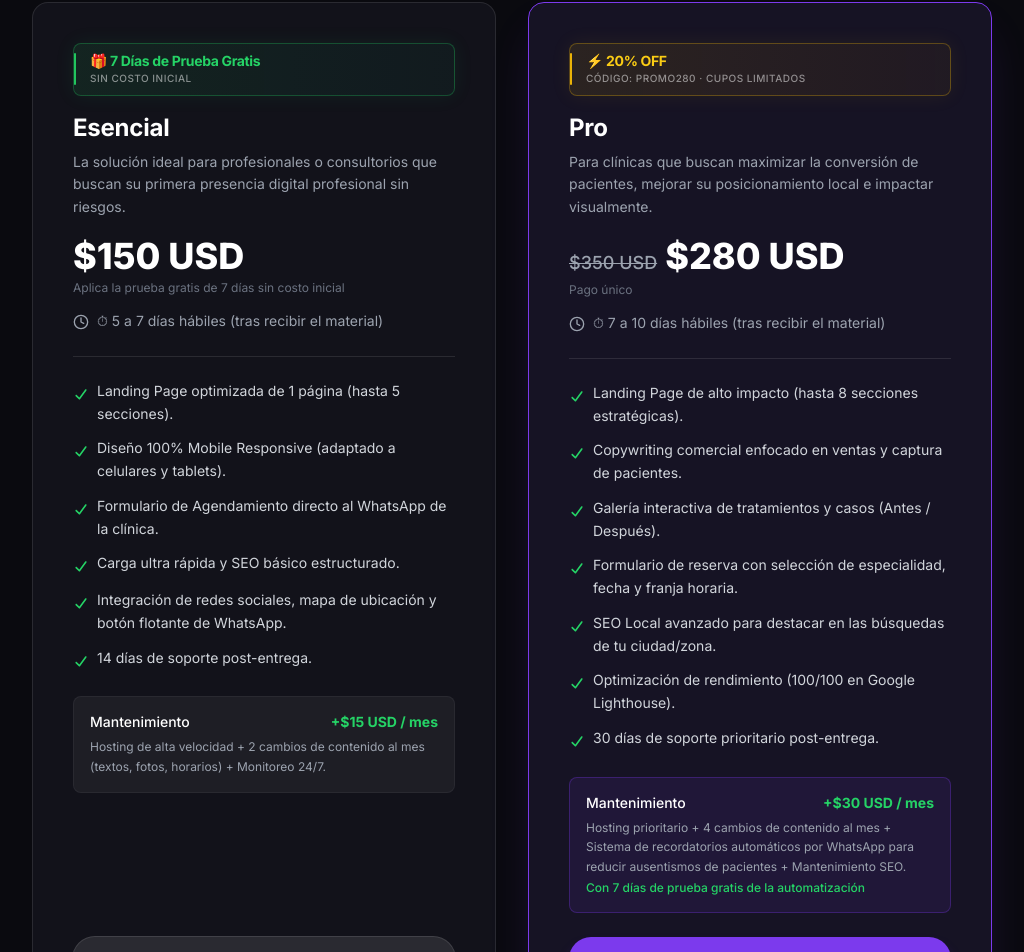
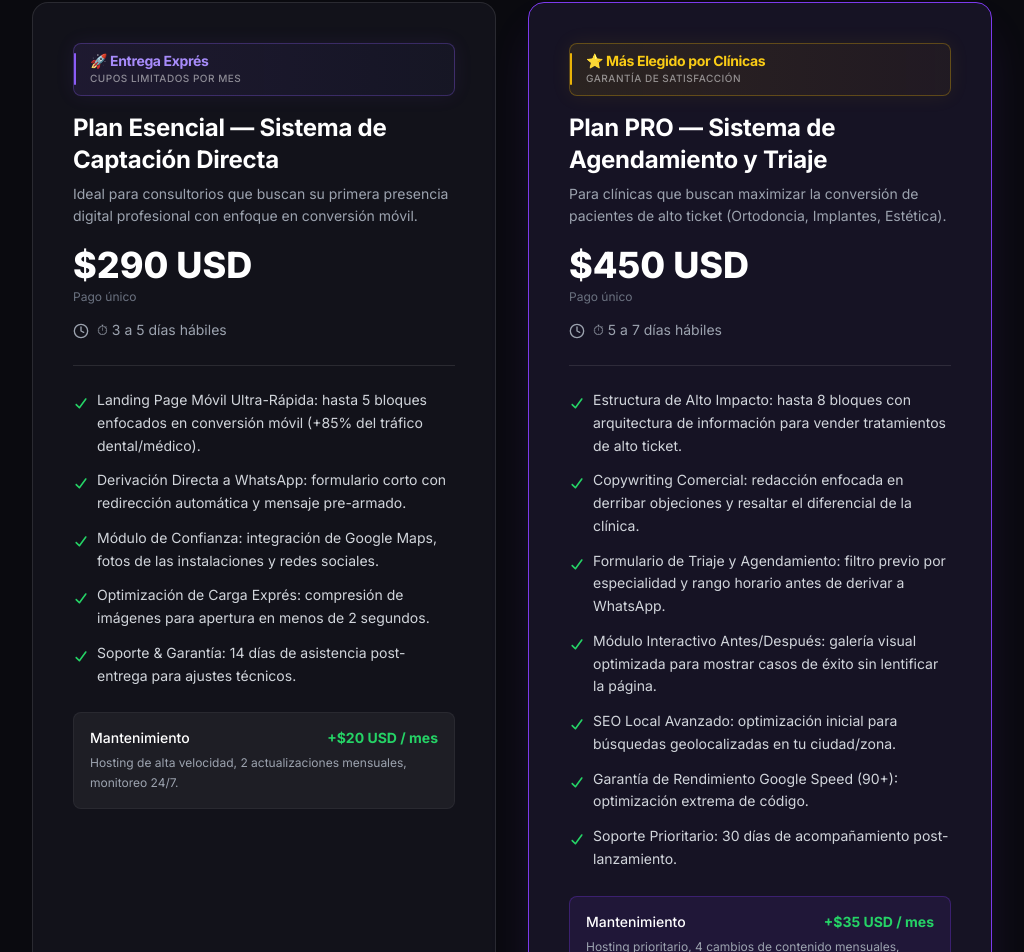
Before and after one commit to Y-emanuel/landing-EY-Studio, a React (Vite) app: page / in a window 1280 px wide. Shown: the part 6296-7248 px from the top of the page, without its empty margins (128-1152 px from the left). Built offline with nearby package versions, Linux system fonts and the light colour scheme; a web font is replaced by a local one.

Commit message:
actualizacion

```diff
--- a/src/components/Pricing.tsx
+++ b/src/components/Pricing.tsx
@@ -1,5 +1,6 @@
 import { motion } from 'framer-motion'
 import { SectionLabel } from './ui'
+import { whatsappLink } from '../content/constants'
 
 // ============================================================
 // SVG ICONS
@@ -27,7 +28,7 @@ const ClockIcon = () => (
 // ============================================================
 // TIPOS
 // ============================================================
-type BadgeType = 'trial' | 'promo'
+type BadgeType = 'esencial' | 'pro'
 
 interface PricingBadgeProps {
   badge: {
@@ -48,7 +49,6 @@ interface PricingPlan {
   description: string
   price: string
   priceNote: string
-  originalPrice?: string
   deliveryTime: string
   features: string[]
   maintenance: {
@@ -62,101 +62,89 @@ interface PricingPlan {
 }
 
 // ============================================================
-// DATOS DE PRECIOS (con `as const` para forzar literales)
+// DATOS DE PRECIOS (actualizados)
 // ============================================================
 const pricingData: PricingPlan[] = [
   {
     id: 'esencial',
-    name: 'Esencial',
+    name: 'Plan Esencial — Sistema de Captación Directa',
     badge: {
-      label: '🎁 7 Días de Prueba Gratis',
-      subLabel: 'Sin costo inicial',
-      type: 'trial' as const,
+      label: '🚀 Entrega Exprés',
+      subLabel: 'Cupos limitados por mes',
+      type: 'esencial',
     },
-    description: 'La solución ideal para profesionales o consultorios que buscan su primera presencia digital profesional sin riesgos.',
-    price: '$150 USD',
-    priceNote: 'Aplica la prueba gratis de 7 días sin costo inicial',
-    deliveryTime: '5 a 7 días hábiles (tras recibir el material)',
+    description: 'Ideal para consultorios que buscan su primera presencia digital profesional con enfoque en conversión móvil.',
+    price: '$290 USD',
+    priceNote: 'Pago único',
+    deliveryTime: '3 a 5 días hábiles',
     features: [
-      'Landing Page optimizada de 1 página (hasta 5 secciones).',
-      'Diseño 100% Mobile Responsive (adaptado a celulares y tablets).',
-      'Formulario de Agendamiento directo al WhatsApp de la clínica.',
-      'Carga ultra rápida y SEO básico estructurado.',
-      'Integración de redes sociales, mapa de ubicación y botón flotante de WhatsApp.',
-      '14 días de soporte post-entrega.',
+      'Landing Page Móvil Ultra-Rápida: hasta 5 bloques enfocados en conversión móvil (+85% del tráfico dental/médico).',
+      'Derivación Directa a WhatsApp: formulario corto con redirección automática y mensaje pre-armado.',
+      'Módulo de Confianza: integración de Google Maps, fotos de las instalaciones y redes sociales.',
+      'Optimización de Carga Exprés: compresión de imágenes para apertura en menos de 2 segundos.',
+      'Soporte & Garantía: 14 días de asistencia post-entrega para ajustes técnicos.',
     ],
     maintenance: {
-      price: '+$15 USD / mes',
-      details: 'Hosting de alta velocidad + 2 cambios de contenido al mes (textos, fotos, horarios) + Monitoreo 24/7.',
+      price: '+$20 USD / mes',
+      details: 'Hosting de alta velocidad, 2 actualizaciones mensuales, monitoreo 24/7.',
     },
-    cta: 'Probá 7 Días Gratis',
-    ctaLink: 'https://wa.me/5491157653009?text=Hola%20Emanuel%2C%20quiero%20el%20Plan%20Esencial%20con%20prueba%20gratis',
+    cta: 'Solicitar Plan Esencial',
+    ctaLink: `${whatsappLink}?text=Hola%20Emanuel%2C%20quiero%20solicitar%20el%20Plan%20Esencial%20para%20mi%20cl%C3%ADnica%20dental.`,
     highlighted: false,
   },
   {
     id: 'pro',
-    name: 'Pro',
+    name: 'Plan PRO — Sistema de Agendamiento y Triaje',
     badge: {
-      label: '⚡ 20% OFF',
-      subLabel: 'Código: PROMO280 · Cupos limitados',
-      type: 'promo' as const,
+      label: '⭐ Más Elegido por Clínicas',
+      subLabel: 'Garantía de Satisfacción',
+      type: 'pro',
     },
-    description: 'Para clínicas que buscan maximizar la conversión de pacientes, mejorar su posicionamiento local e impactar visualmente.',
-    originalPrice: '$350 USD',
-    price: '$280 USD',
+    description: 'Para clínicas que buscan maximizar la conversión de pacientes de alto ticket (Ortodoncia, Implantes, Estética).',
+    price: '$450 USD',
     priceNote: 'Pago único',
-    deliveryTime: '7 a 10 días hábiles (tras recibir el material)',
+    deliveryTime: '5 a 7 días hábiles',
     features: [
-      'Landing Page de alto impacto (hasta 8 secciones estratégicas).',
-      'Copywriting comercial enfocado en ventas y captura de pacientes.',
-      'Galería interactiva de tratamientos y casos (Antes / Después).',
-      'Formulario de reserva con selección de especialidad, fecha y franja horaria.',
-      'SEO Local avanzado para destacar en las búsquedas de tu ciudad/zona.',
-      'Optimización de rendimiento (100/100 en Google Lighthouse).',
-      '30 días de soporte prioritario post-entrega.',
+      'Estructura de Alto Impacto: hasta 8 bloques con arquitectura de información para vender tratamientos de alto ticket.',
+      'Copywriting Comercial: redacción enfocada en derribar objeciones y resaltar el diferencial de la clínica.',
+      'Formulario de Triaje y Agendamiento: filtro previo por especialidad y rango horario antes de derivar a WhatsApp.',
+      'Módulo Interactivo Antes/Después: galería visual optimizada para mostrar casos de éxito sin lentificar la página.',
+      'SEO Local Avanzado: optimización inicial para búsquedas geolocalizadas en tu ciudad/zona.',
+      'Garantía de Rendimiento Google Speed (90+): optimización extrema de código.',
+      'Soporte Prioritario: 30 días de acompañamiento post-lanzamiento.',
     ],
     maintenance: {
-      price: '+$30 USD / mes',
-      details: 'Hosting prioritario + 4 cambios de contenido al mes + Sistema de recordatorios automáticos por WhatsApp para reducir ausentismos de pacientes + Mantenimiento SEO.',
-      trialNote: 'Con 7 días de prueba gratis de la automatización',
+      price: '+$35 USD / mes',
+      details: 'Hosting prioritario, 4 cambios de contenido mensuales, respaldos semanales y mantenimiento SEO.',
     },
-    cta: 'Reclamar Oferta PRO',
-    ctaLink: 'https://wa.me/5491157653009?text=Hola%20Emanuel%2C%20quiero%20el%20Plan%20Pro%20con%20el%2020%25%20OFF',
+    cta: 'Postular a Plan PRO',
+    ctaLink: `${whatsappLink}?text=Hola%20Emanuel%2C%20quiero%20postular%20al%20Plan%20PRO%20para%20mi%20cl%C3%ADnica%20dental.`,
     highlighted: true,
   },
 ]
 
 // ============================================================
-// COMPONENTE DE BADGE MEJORADO
+// COMPONENTE DE BADGE
 // ============================================================
 function PricingBadge({ badge }: PricingBadgeProps) {
-  const isPromo = badge.type === 'promo'
+  const isPro = badge.type === 'pro'
 
   return (
     <div
       className={`relative mb-4 inline-flex flex-col items-start rounded-lg px-4 py-2 text-left ${
-        isPromo
+        isPro
           ? 'border border-yellow-500/30 bg-gradient-to-r from-yellow-500/10 to-amber-500/5 shadow-[0_0_20px_rgba(234,179,8,0.08)]'
-          : 'border border-green-500/30 bg-gradient-to-r from-green-500/10 to-emerald-500/5 shadow-[0_0_20px_rgba(37,211,102,0.08)]'
+          : 'border border-violet-500/30 bg-gradient-to-r from-violet-500/10 to-indigo-500/5 shadow-[0_0_20px_rgba(139,92,246,0.08)]'
       }`}
     >
-      {/* Línea decorativa lateral */}
       <div
         className={`absolute left-0 top-1/2 h-8 w-0.5 -translate-y-1/2 rounded-full ${
-          isPromo ? 'bg-yellow-500' : 'bg-green-500'
-        } shadow-lg ${isPromo ? 'shadow-yellow-500/50' : 'shadow-green-500/50'}`}
+          isPro ? 'bg-yellow-500' : 'bg-violet-500'
+        } shadow-lg ${isPro ? 'shadow-yellow-500/50' : 'shadow-violet-500/50'}`}
       />
-
-      {/* Etiqueta principal */}
-      <span
-        className={`text-sm font-bold tracking-tight ${
-          isPromo ? 'text-yellow-400' : 'text-[#25D366]'
-        }`}
-      >
+      <span className={`text-sm font-bold tracking-tight ${isPro ? 'text-yellow-400' : 'text-violet-400'}`}>
         {badge.label}
       </span>
-
-      {/* Sub-etiqueta (micro-copy) */}
       <span className="text-[10px] font-medium uppercase tracking-wider text-white/50">
         {badge.subLabel}
       </span>
@@ -182,7 +170,7 @@ function PricingCard({ plan, index }: { plan: PricingPlan; index: number }) {
             }
           : {
               y: -4,
-              borderColor: 'rgba(124, 58, 237, 0.3)',
+              borderColor: 'rgba(139, 92, 246, 0.3)',
             }
       }
       className={`relative flex flex-col rounded-2xl p-6 transition-all duration-300 ease-in-out sm:p-8 lg:p-10 ${
@@ -191,36 +179,23 @@ function PricingCard({ plan, index }: { plan: PricingPlan; index: number }) {
           : 'bg-[#12121A] border border-white/10'
       }`}
     >
-      {/* Badge mejorado */}
       <PricingBadge badge={plan.badge} />
 
-      {/* Nombre */}
       <h3 className="mb-2 text-2xl font-bold text-white">{plan.name}</h3>
-
-      {/* Descripción */}
       <p className="mb-4 text-sm font-normal leading-relaxed text-[#9CA3AF]">{plan.description}</p>
 
-      {/* Precio */}
       <div className="mb-1 flex items-baseline gap-2">
-        {plan.originalPrice && (
-          <span className="text-lg font-medium text-[#9CA3AF] line-through">
-            {plan.originalPrice}
-          </span>
-        )}
         <span className="text-4xl font-extrabold text-white">{plan.price}</span>
       </div>
       <p className="mb-4 text-xs text-[#6B7280]">{plan.priceNote}</p>
 
-      {/* Tiempo de entrega */}
       <div className="mb-6 flex items-center gap-2 text-sm text-[#9CA3AF]">
         <ClockIcon />
         <span>⏱ {plan.deliveryTime}</span>
       </div>
 
-      {/* Línea divisora */}
       <div className="mb-6 h-px w-full bg-white/10" />
 
-      {/* Características */}
       <ul className="mb-6 flex flex-col gap-3">
         {plan.features.map((feature) => (
           <li key={feature} className="flex items-start gap-2 text-sm leading-relaxed text-[#D1D5DB]">
@@ -232,7 +207,6 @@ function PricingCard({ plan, index }: { plan: PricingPlan; index: number }) {
         ))}
       </ul>
 
-      {/* Bloque de mantenimiento */}
       <div
         className={`mb-6 rounded-lg border p-4 ${
           isPro
@@ -247,14 +221,8 @@ function PricingCard({ plan, index }: { plan: PricingPlan; index: number }) {
         <p className="mt-1 text-xs leading-relaxed text-[#9CA3AF]">
           {plan.maintenance.details}
         </p>
-        {plan.maintenance.trialNote && (
-          <p className="mt-1 text-xs font-medium text-[#25D366]">
-            {plan.maintenance.trialNote}
-          </p>
-        )}
       </div>
 
-      {/* Botón CTA */}
       <motion.a
         href={plan.ctaLink}
         target="_blank"
@@ -280,7 +248,6 @@ export function Pricing() {
   return (
     <section id="precios" className="relative border-b border-white/5 bg-[#0A0A0F] px-6 py-24 md:px-8 lg:py-28">
       <div className="mx-auto max-w-[1100px]">
-        {/* ===== ENCABEZADO ===== */}
         <div className="mb-12 text-center">
           <div className="mb-4">
             <SectionLabel>INVERSIÓN TRANSPARENTE</SectionLabel>
@@ -293,7 +260,6 @@ export function Pricing() {
           </p>
         </div>
 
-        {/* ===== GRID DE PRECIOS ===== */}
         <div className="mx-auto grid max-w-[960px] grid-cols-1 gap-8 lg:grid-cols-2">
           {pricingData.map((plan, index) => (
             <PricingCard key={plan.id} plan={plan} index={index} />
```
